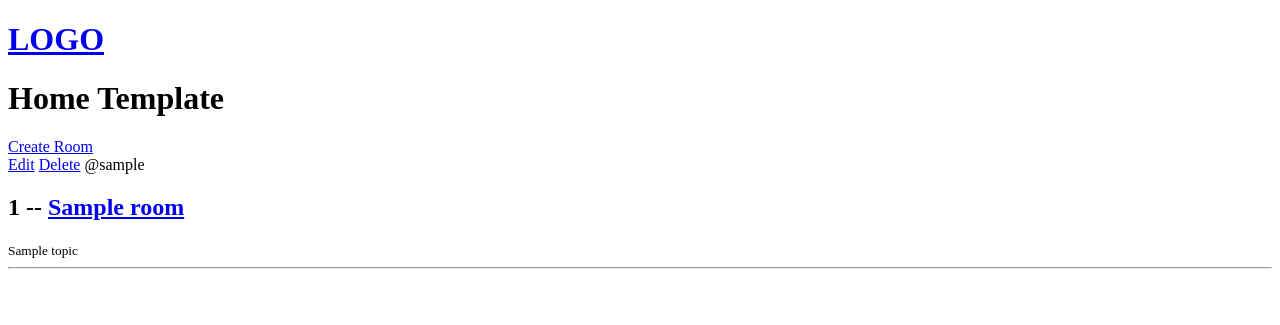
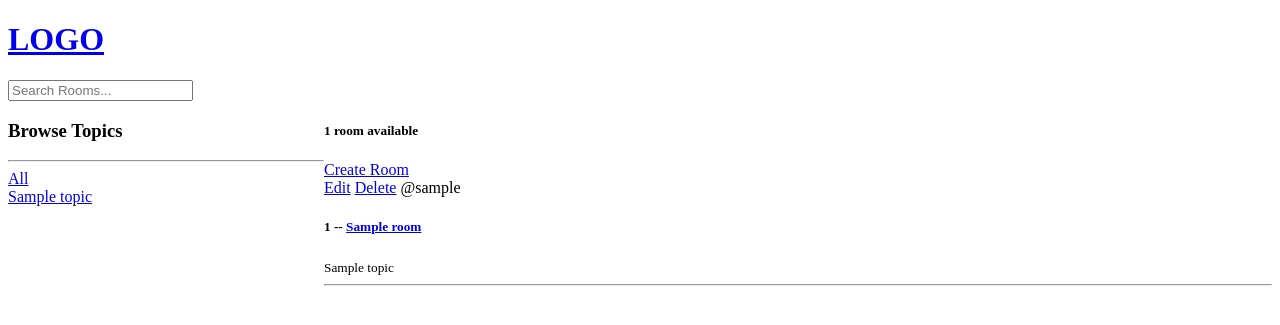
Before and after one commit to wieland2/studybud, a Django app: template base/templates/base/home.html in a window 1280 px wide. Shown: the top 325 px of the page. Run offline with Django 4.2, Linux system fonts and the light colour scheme; the template is opened without the code that fills it: most values are stand-ins (such as "Sample title", 1, 10 or a date in 2020).

Commit message:
Search functionality

```diff
--- a/base/templates/base/home.html
+++ b/base/templates/base/home.html
@@ -2,25 +2,54 @@
 
 {% block content%}
 
-<h1>Home Template</h1>
+<style>
+  .home-container {
+    display: grid;
+    grid-template-columns: 1fr 3fr;
+  }
+</style>
+
+<div class="home-container">
+
   <div>
+    <h3>Browse Topics</h3>
+    <hr>
 
+    <div>
+      <a href="{% url 'home' %}">All</a>
+    </div>
+
+
+    {% for topic in topics %}
+    <div>
+      <a href="{% url 'home' %}?q={{topic.name}}">{{topic.name}}</a>
+    </div>
+    {% endfor %}
+  </div>
+
+
+
+  <div>
+    <h5>{{room_count}} room available</h5>
     <a href="{% url 'create-room' %}">Create Room</a>
+
     <div>
+        {% for room in rooms %}
+        <div>
+          <a href="{% url 'update-room' room.id %}">Edit</a>
+          <a href="{% url 'delete-room' room.id %}">Delete</a>
+          <span>@{{room.host.username}}</span>
+          <h5>{{room.id}} -- <a href="{% url 'room' room.id %}">{{room.name}}</a></h5>
+          <small>{{room.topic.name}}</small>
+          <hr>
+        </div>
 
-      {% for room in rooms %}
-      <a href="{% url 'update-room' room.id %}">Edit</a>
-      <a href="{% url 'delete-room' room.id %}">Delete</a>
-
-      <span>@{{room.host.username}}</span>
-      <h2>{{room.id}} -- <a href="{% url 'room' room.id %}">{{room.name}}</a></h2>
-      <small>{{room.topic.name}}</small>
-      <hr>
       {% endfor %}
-
 
     </div>
   </div>
 
+</div>
+
 
   {% endblock content%}
--- a/templates/main.html
+++ b/templates/main.html
@@ -6,6 +6,9 @@
   <title>Page Title</title>
   <meta name='viewport' content='width=device-width, initial-scale=1'>
   <!-- <link rel='stylesheet' type='text/css' media='screen' href='main.css'> -->
+
+
+
 
 </head>
 <body>
--- a/templates/navbar.html
+++ b/templates/navbar.html
@@ -1,3 +1,8 @@
 <a href="/">
   <h1>LOGO</h1>
 </a>
+
+
+<form action="{% url 'home' %}" method="GET">
+  <input type="text" name="q" placeholder="Search Rooms..."/>
+</form>
```
Also changed, not shown: base/views.py (+11 -3 lines), base/forms.py (line endings or trailing spaces), db.sqlite3.
